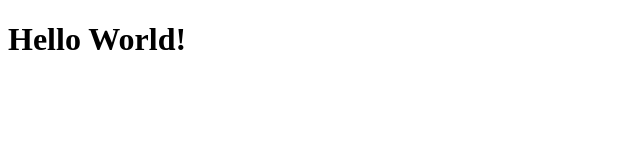
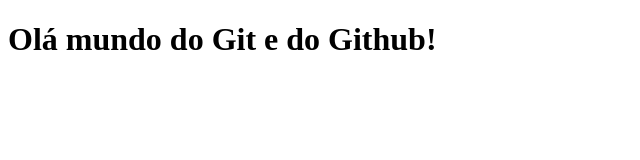
Before and after one commit to EduardoMFMarinho/teste, a plain HTML site: page index.html in a window 1280 px wide. Shown: the whole page, without its empty margins (0-640 px from the left). Drawn offline with Linux system fonts and the light colour scheme.

Commit message:
adicionamos a palavra github

```diff
--- a/index.html
+++ b/index.html
@@ -6,6 +6,7 @@
     <title>Document</title>
 </head>
 <body>
-    <h1>Hello World!</h1>
+    <h1>Olá mundo do Git e do Github!</h1>
+    <script src="index.js"></script>
 </body>
 </html>
```
Also changed, not shown: index.js (added).
